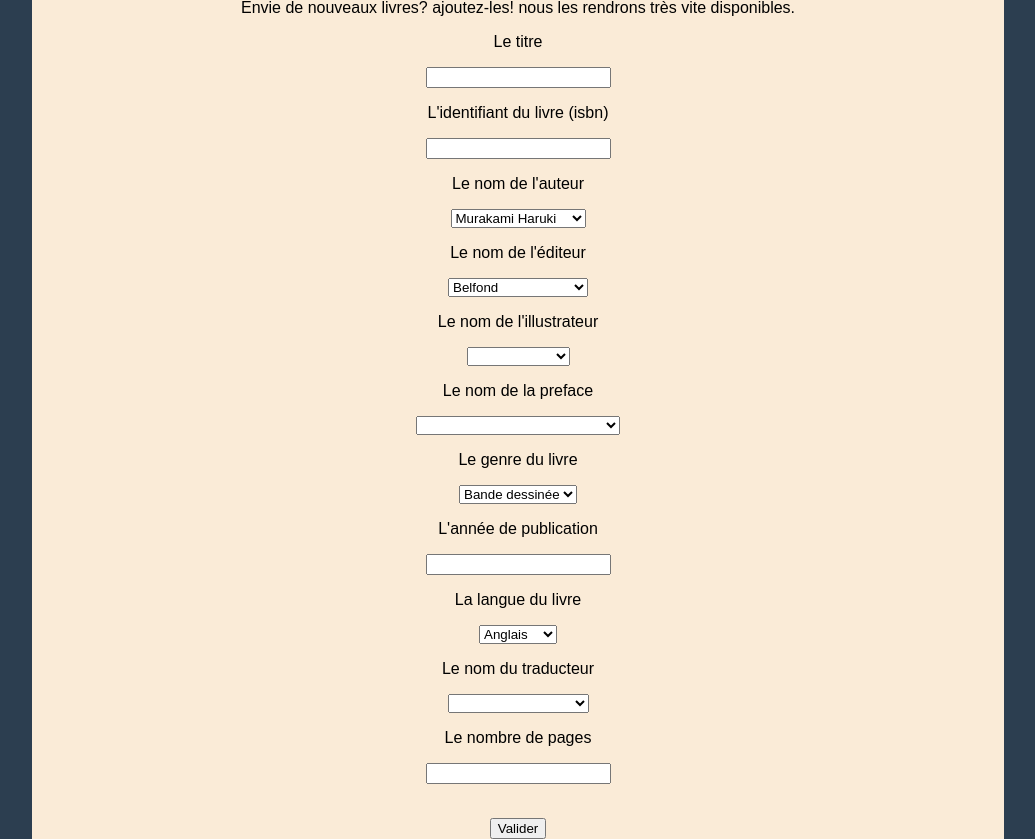
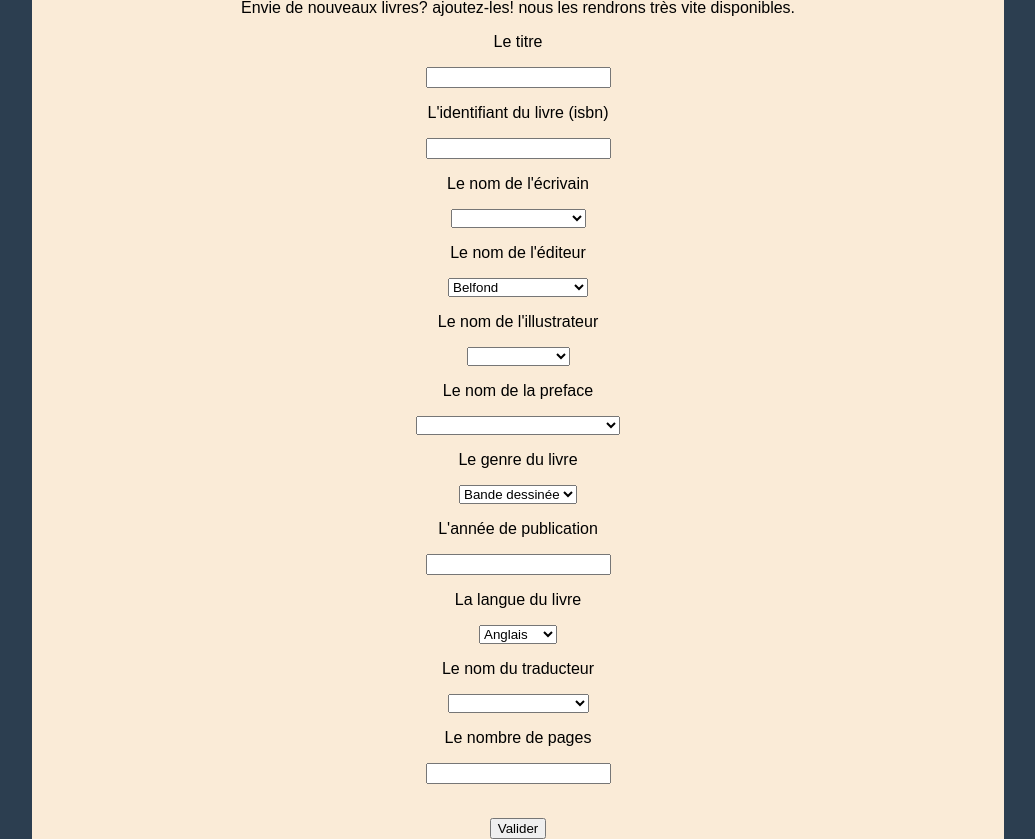
Before and after one commit to Clo3pro/PassTheque, a PHP site: page /Ajouter_livre.php in a window 1280 px wide. Shown: the part 339-1178 px from the top of the page, without its empty margins (122-1157 px from the left). Run offline with PHP 8.4, Linux system fonts and the light colour scheme; data comes from the database, SQL or seed files in the repository.

Commit message:
dernieres modifs

```diff
--- a/src/Ajouter_livre.php
+++ b/src/Ajouter_livre.php
@@ -10,7 +10,7 @@
     $idlangueliste = $idlangueRequest->fetchAll();
 
     $auteursearch ='
-    SELECT DISTINCT p.nom, p.prenom, r.id
+    SELECT DISTINCT p.nom, p.prenom, p.id
     FROM personne p
     JOIN auteur a ON p.id = a.idPersonne
     JOIN role r ON a.idRole = r.id
@@ -82,8 +82,9 @@
                 <input type=text name='isbn' id="isbn">
                 <p id='verif_isbn'></p>
 
-            <p>Le nom de l'auteur</p>
-                <select name="auteur" id="auteur">
+            <p>Le nom de l'écrivain</p>
+                <select name="ecrivain" id="ecrivain">
+                <option value=""></option>
                     <?php foreach($auteurliste AS $auteur) : ?>
                         <option value ="<?=$auteur['id'] ?>"><?=$auteur['nom'] ?> <?=$auteur['prenom'] ?></option>
                     <?php endforeach; ?>
@@ -165,11 +166,11 @@
             <?php
                 $auteurRequest = $pdo->prepare('
                 INSERT INTO Auteur
-                VALUES( "'.$_POST['auteur'].'",
+                VALUES( "'.$_POST['ecrivain'].'",
                         "'.$_POST['isbn'].'",
                         "1")
                 ');
-                $auteurRequest->execute(array($_POST['auteur'],$_POST['isbn'],1));
+                $auteurRequest->execute(array($_POST['ecrivain'],$_POST['isbn'],1));
             ?>
 
             <?php
```
